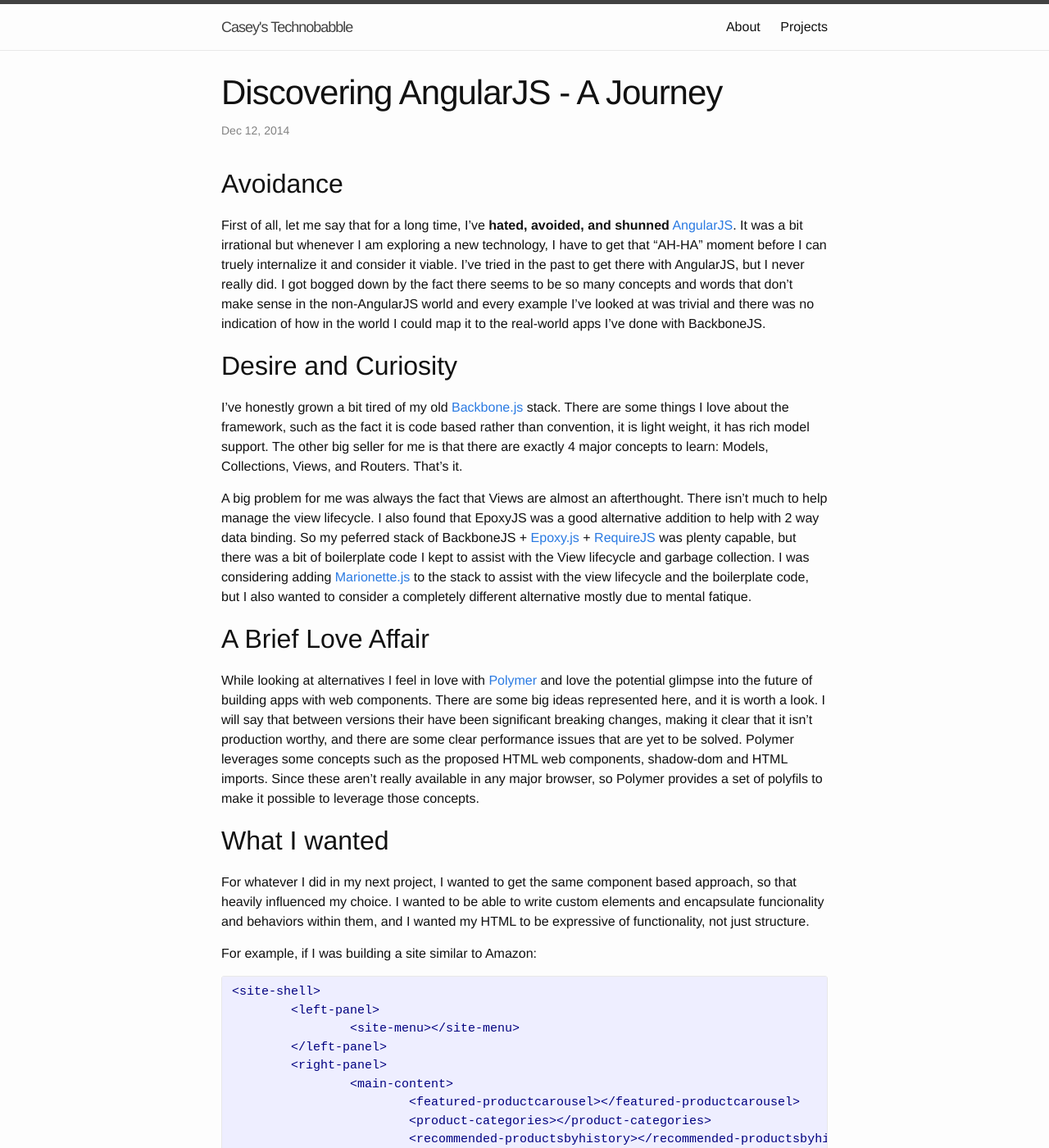
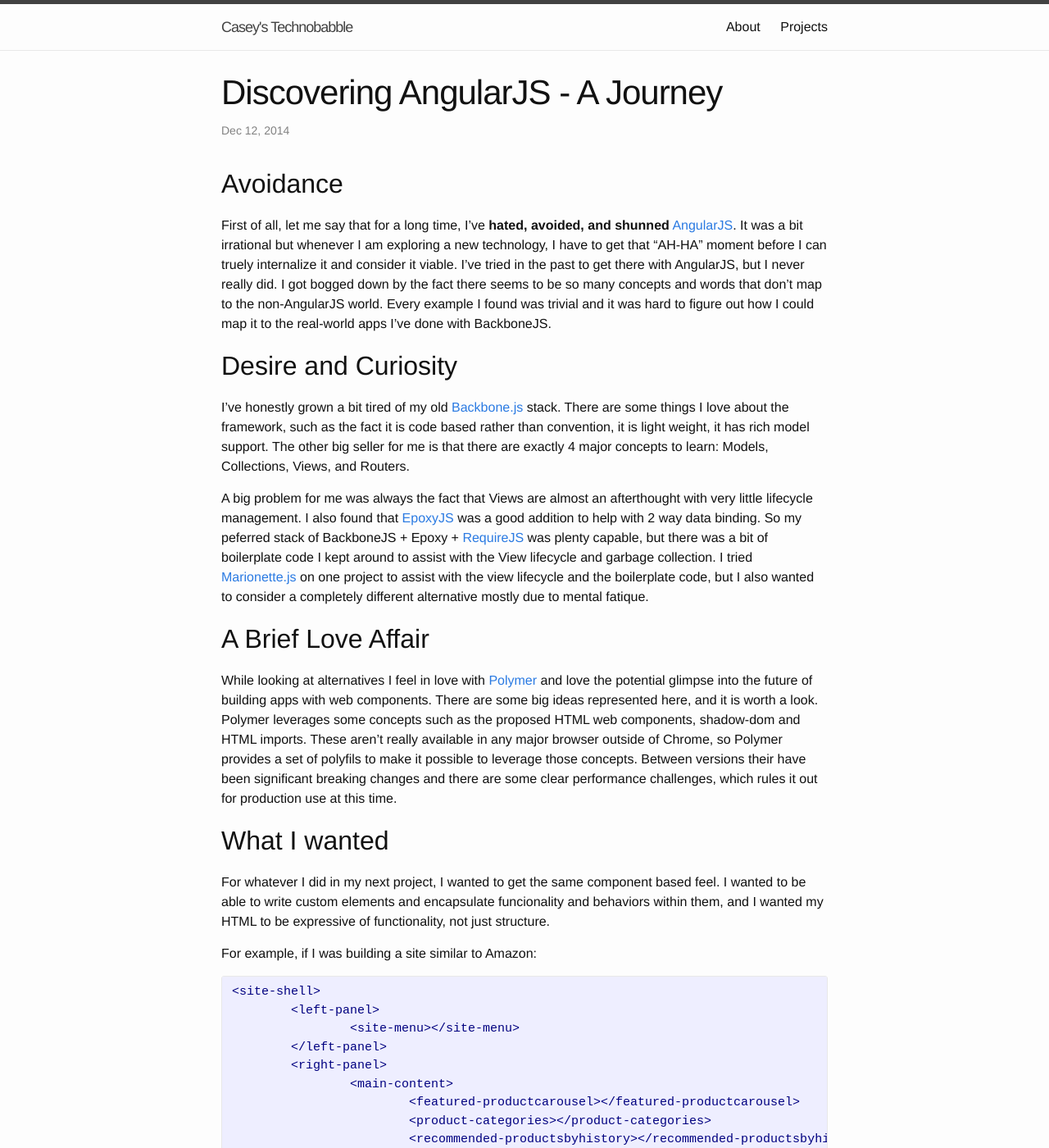
Before and after one commit to caseylmanus/caseylmanus.github.io, a Jekyll site: the page built from _posts/2014-12-12-Angular-Notes.md, in a window 1280 px wide and 1400 px high. Shown: the whole window at 82% size. Built offline with Jekyll 4.4.1, drawn with Linux system fonts in a browser that asks for light colours.

Commit message:
Updating language in Angular post

```diff
--- a/_posts/2014-12-12-Angular-Notes.md
+++ b/_posts/2014-12-12-Angular-Notes.md
@@ -7,21 +7,21 @@
 
 Avoidance
 ------
-First of all, let me say that for a long time, I've **hated, avoided, and shunned** [AngularJS](http://angularjs.org).  It was a bit irrational but whenever I am exploring a new technology, I have to get that "AH-HA" moment before I can truely internalize it and consider it viable.  I've tried in the past to get there with AngularJS, but I never really did.  I got bogged down by the fact there seems to be so many concepts and words that don't make sense in the non-AngularJS world and every example I've looked at was trivial and there was no indication of how in the world I could map it to the real-world apps I've done with BackboneJS.
+First of all, let me say that for a long time, I've **hated, avoided, and shunned** [AngularJS](http://angularjs.org).  It was a bit irrational but whenever I am exploring a new technology, I have to get that "AH-HA" moment before I can truely internalize it and consider it viable.  I've tried in the past to get there with AngularJS, but I never really did.  I got bogged down by the fact there seems to be so many concepts and words that don't map to the non-AngularJS world.  Every example I found was trivial and it was hard to figure out how I could map it to the real-world apps I've done with BackboneJS.
 
 Desire and Curiosity
 -----
-I've honestly grown a bit tired of my old [Backbone.js](http://backbonejs.org) stack.  There are some things I love about the framework,  such as the fact it is code based rather than convention, it is light weight, it has rich model support.  The other big seller for me is that there are exactly 4 major concepts to learn:  Models, Collections, Views, and Routers.  That's it.
+I've honestly grown a bit tired of my old [Backbone.js](http://backbonejs.org) stack.  There are some things I love about the framework,  such as the fact it is code based rather than convention, it is light weight, it has rich model support.  The other big seller for me is that there are exactly 4 major concepts to learn:  Models, Collections, Views, and Routers.
 
-A big problem for me was always the fact that Views are almost an afterthought.  There isn't much to help manage the view lifecycle.  I also found that EpoxyJS was a good alternative addition to help with 2 way data binding.  So my peferred stack of BackboneJS  + [Epoxy.js](http://epoxyjs.org) + [RequireJS](http://requirejs.org) was plenty capable, but there was a bit of boilerplate code I kept to assist with the View lifecycle and garbage collection.  I was considering adding [Marionette.js](http://marionettejs.com) to the stack to assist with the view lifecycle and the boilerplate code, but I also wanted to consider a completely different alternative mostly due to mental fatique.
+A big problem for me was always the fact that Views are almost an afterthought with very little lifecycle management.  I also found that [EpoxyJS](http://epoxyjs.org) was a good addition to help with 2 way data binding.  So my peferred stack of BackboneJS  + Epoxy + [RequireJS](http://requirejs.org) was plenty capable, but there was a bit of boilerplate code I kept around to assist with the View lifecycle and garbage collection.  I tried [Marionette.js](http://marionettejs.com) on one project to assist with the view lifecycle and the boilerplate code, but I also wanted to consider a completely different alternative mostly due to mental fatique.
 
 A Brief Love Affair
 -----
-While looking at alternatives I feel in love with [Polymer](http://polymer-project.org) and love the potential glimpse into the future of building apps with web components.  There are some big ideas represented here, and it is worth a look.  I will say that between versions their have been significant breaking changes, making it clear that it isn't production worthy, and there are some clear performance issues that are yet to be solved.  Polymer leverages some concepts such as the proposed HTML web components, shadow-dom and HTML imports.  Since these aren't really available in any major browser, so Polymer provides a set of polyfils to make it possible to leverage those concepts.
+While looking at alternatives I feel in love with [Polymer](http://polymer-project.org) and love the potential glimpse into the future of building apps with web components.  There are some big ideas represented here, and it is worth a look. Polymer leverages some concepts such as the proposed HTML web components, shadow-dom and HTML imports. These aren't really available in any major browser outside of Chrome, so Polymer provides a set of polyfils to make it possible to leverage those concepts. Between versions their have been significant breaking changes and there are some clear performance challenges, which rules it out for production use at this time.
 
 What I wanted
 ------
- For whatever I did in my next project, I wanted to get the same component based approach, so that heavily influenced my choice.  I wanted to be able to write custom elements and encapsulate funcionality and behaviors within them, and I wanted my HTML to be expressive of functionality, not just structure.
+ For whatever I did in my next project, I wanted to get the same component based feel.  I wanted to be able to write custom elements and encapsulate funcionality and behaviors within them, and I wanted my HTML to be expressive of functionality, not just structure.
 
  For example, if I was building a site similar to Amazon:
 
```
